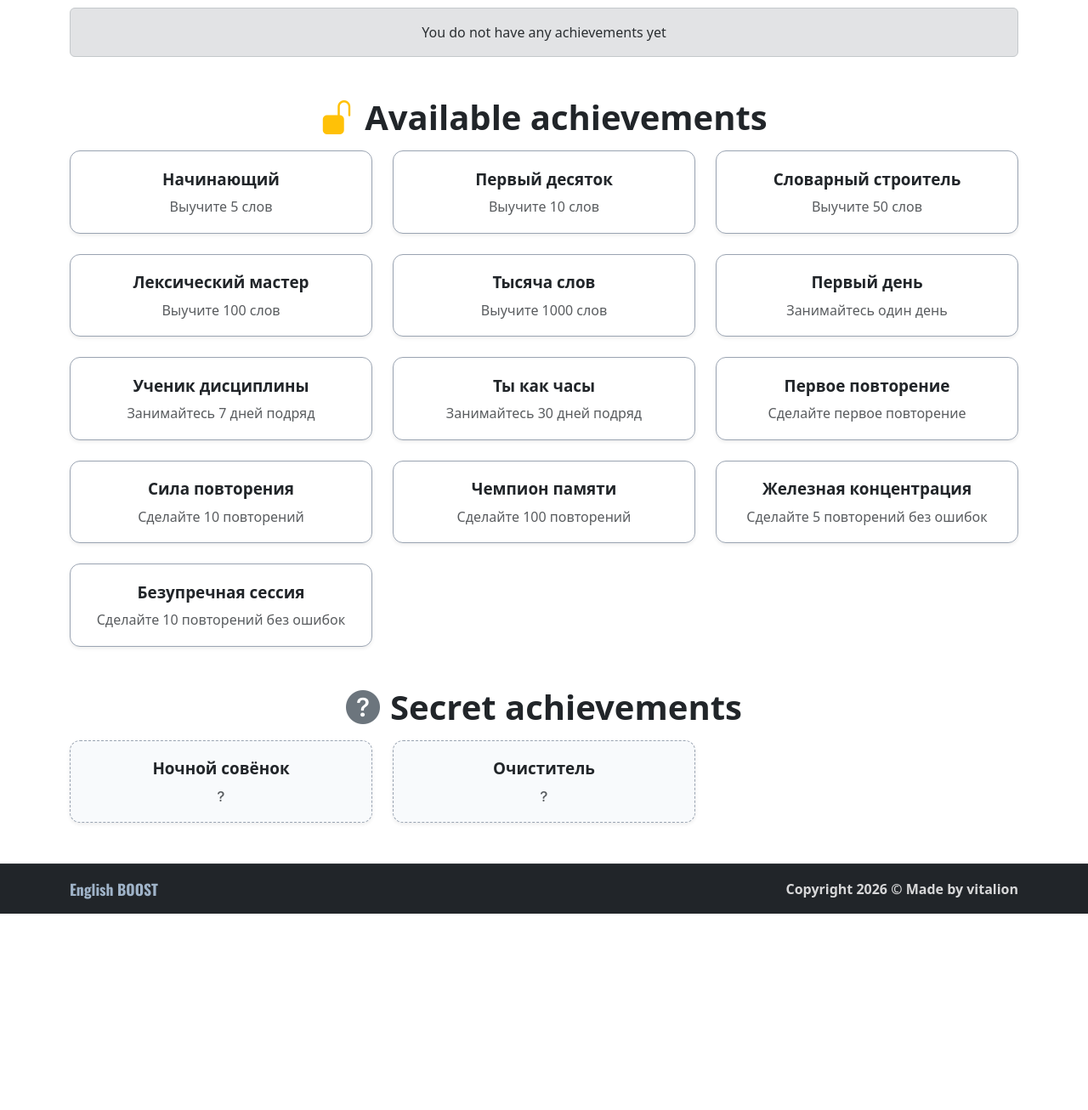
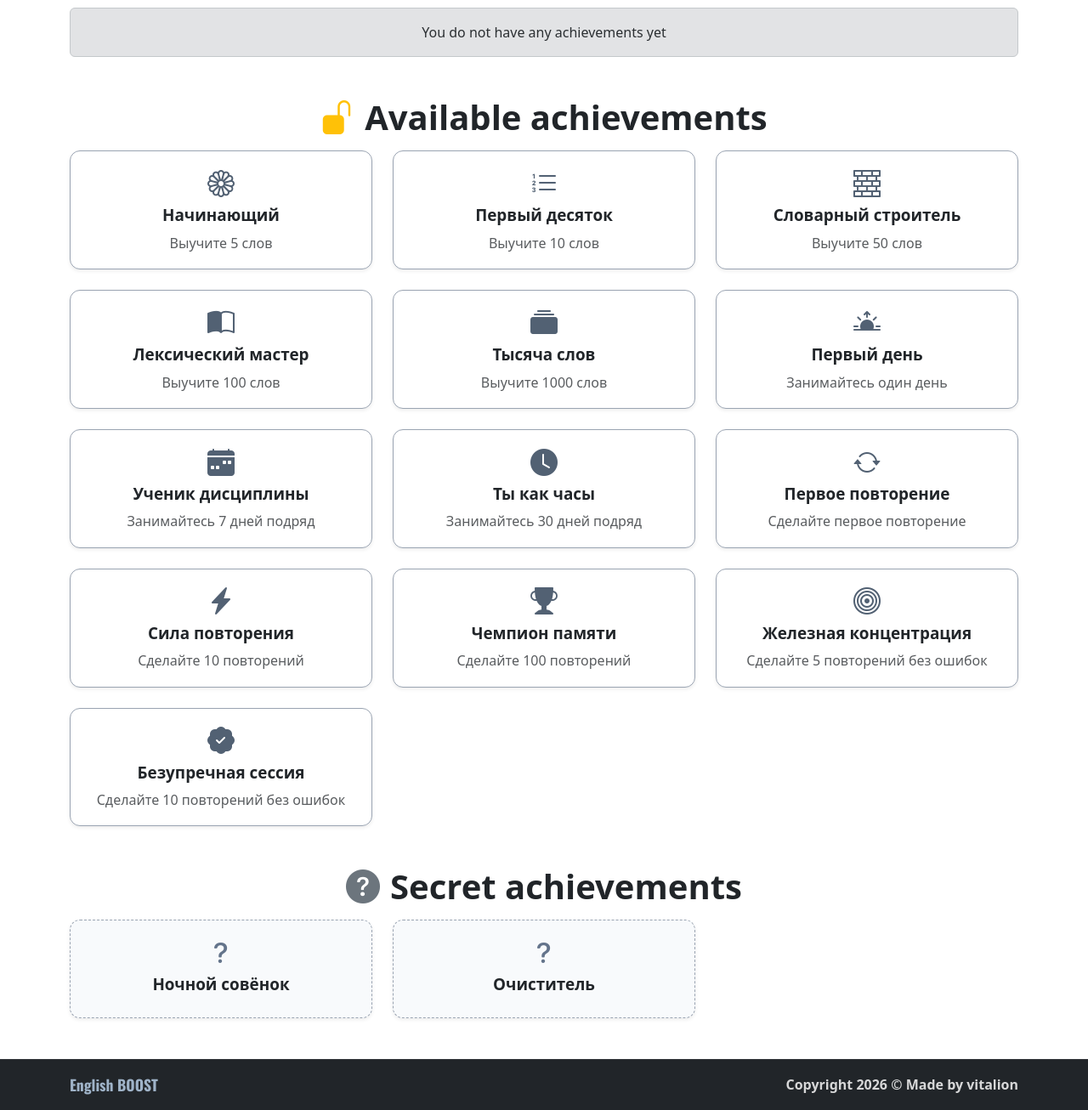
Before and after one commit to vitaleoneee/english-boost, a Django app: page /progress/achievements/ in a window 1280 px wide. Shown: the part 179-1485 px from the top of the page at 85% size. Before the commit the page ends 1254 px from the top, so only its background shows below. Run offline with Django 5.2, Linux system fonts and the light colour scheme; the visitor is signed in with stand-in values (Sample User, id 1); data comes from the database, SQL or seed files in the repository; data that the repository does not hold is empty; parts of the project's set-up code (start-up, migrations or seed data) failed here and were passed over.

Commit message:
feat: add unique icons to achievements

```diff
--- a/apps/core/templates/core/partials/toasts.html
+++ b/apps/core/templates/core/partials/toasts.html
@@ -1,6 +1,6 @@
 {% if unseen_achievements %}
     {% for user_achievement in unseen_achievements %}
-        {% include 'includes/toast_achievement_message.html' with message=user_achievement.achievement.name description=user_achievement.achievement.description %}
+        {% include 'includes/toast_achievement_message.html' with message=user_achievement.achievement.name description=user_achievement.achievement.description icon=user_achievement.achievement.icon %}
     {% endfor %}
     <div class="d-none"
          hx-post="{% url 'core:mark-achievements-seen' %}"
--- a/apps/progress/admin.py
+++ b/apps/progress/admin.py
@@ -25,7 +25,7 @@ class AchievementAdmin(ModelAdmin):
     list_filter = ("is_secret",)
     compressed_fields = True
     warn_unsaved_form = True
-    list_display = ("id", "name", "is_secret", "description")
+    list_display = ("id", "name", "icon", "is_secret", "description")
 
 
 @admin.register(UserAchievement)
--- a/apps/progress/models.py
+++ b/apps/progress/models.py
@@ -99,6 +99,12 @@ class Achievement(models.Model):
     name = models.CharField(max_length=100, verbose_name=_("Name"))
     description = models.TextField(verbose_name=_("Description"))
     is_secret = models.BooleanField(default=False, verbose_name=_("Secret achievement"))
+    icon = models.CharField(
+        max_length=50,
+        default="bi-award-fill",
+        verbose_name=_("Icon"),
+        help_text=_("Bootstrap Icons class, for example: bi-book-fill"),
+    )
 
     class Meta:
         verbose_name = _("Achievement")
--- a/apps/progress/templates/progress/achievements.html
+++ b/apps/progress/templates/progress/achievements.html
@@ -22,7 +22,7 @@
                         <div class="card h-100 achievement-card achievement-card-earned shadow-sm">
                             <div class="card-body text-center">
                                 <span class="achievement-card-icon">
-                                    <i class="bi bi-check-circle-fill" aria-hidden="true"></i>
+                                    <i class="bi {{ ua.achievement.icon }}" aria-hidden="true"></i>
                                 </span>
                                 <h5 class="card-title">{{ ua.achievement.name }}</h5>
                                 <p class="card-text text-muted">{{ ua.achievement.description }}</p>
@@ -51,6 +51,9 @@
                     <div class="col">
                         <div class="card h-100 achievement-card achievement-card-available shadow-sm">
                             <div class="card-body text-center">
+                                <span class="achievement-card-icon achievement-card-icon-available">
+                                    <i class="bi {{ a.icon }}" aria-hidden="true"></i>
+                                </span>
                                 <h5 class="card-title">{{ a.name }}</h5>
                                 <p class="card-text text-muted">{{ a.description }}</p>
                             </div>
@@ -76,10 +79,10 @@
                     <div class="col">
                         <div class="card h-100 achievement-card achievement-card-secret shadow-sm">
                             <div class="card-body text-center">
+                                <span class="achievement-card-icon achievement-card-icon-secret">
+                                    <i class="bi bi-question-lg" aria-hidden="true"></i>
+                                </span>
                                 <h5 class="card-title">{{ sa.name }}</h5>
-                                <p class="card-text text-muted">
-                                    <i class="bi bi-question-lg" aria-hidden="true"></i>
-                                </p>
                             </div>
                         </div>
                     </div>
--- a/fixtures.json
+++ b/fixtures.json
@@ -1049,7 +1049,8 @@
     "fields": {
       "name": "Начинающий",
       "description": "Выучите 5 слов",
-      "is_secret": false
+      "is_secret": false,
+      "icon": "bi-flower1"
     }
   },
   {
@@ -1058,7 +1059,8 @@
     "fields": {
       "name": "Первый десяток",
       "description": "Выучите 10 слов",
-      "is_secret": false
+      "is_secret": false,
+      "icon": "bi-list-ol"
     }
   },
   {
@@ -1067,7 +1069,8 @@
     "fields": {
       "name": "Словарный строитель",
       "description": "Выучите 50 слов",
-      "is_secret": false
+      "is_secret": false,
+      "icon": "bi-bricks"
     }
   },
   {
@@ -1076,7 +1079,8 @@
     "fields": {
       "name": "Лексический мастер",
       "description": "Выучите 100 слов",
-      "is_secret": false
+      "is_secret": false,
+      "icon": "bi-book-half"
     }
   },
   {
@@ -1085,7 +1089,8 @@
     "fields": {
       "name": "Тысяча слов",
       "description": "Выучите 1000 слов",
-      "is_secret": false
+      "is_secret": false,
+      "icon": "bi-collection-fill"
     }
   },
   {
@@ -1094,7 +1099,8 @@
     "fields": {
       "name": "Первый день",
       "description": "Занимайтесь один день",
-      "is_secret": false
+      "is_secret": false,
+      "icon": "bi-sunrise-fill"
     }
   },
   {
@@ -1103,7 +1109,8 @@
     "fields": {
       "name": "Ученик дисциплины",
       "description": "Занимайтесь 7 дней подряд",
-      "is_secret": false
+      "is_secret": false,
+      "icon": "bi-calendar-week-fill"
     }
   },
   {
@@ -1112,7 +1119,8 @@
     "fields": {
       "name": "Ты как часы",
       "description": "Занимайтесь 30 дней подряд",
-      "is_secret": false
+      "is_secret": false,
+      "icon": "bi-clock-fill"
     }
   },
   {
@@ -1121,7 +1129,8 @@
     "fields": {
       "name": "Ночной совёнок",
       "description": "Занимайтесь с 00:00 до 05:00",
-      "is_secret": true
+      "is_secret": true,
+      "icon": "bi-moon-stars-fill"
     }
   },
   {
@@ -1130,7 +1139,8 @@
     "fields": {
       "name": "Первое повторение",
       "description": "Сделайте первое повторение",
-      "is_secret": false
+      "is_secret": false,
+      "icon": "bi-arrow-repeat"
     }
   },
   {
@@ -1139,7 +1149,8 @@
     "fields": {
       "name": "Сила повторения",
       "description": "Сделайте 10 повторений",
-      "is_secret": false
+      "is_secret": false,
+      "icon": "bi-lightning-charge-fill"
     }
   },
   {
@@ -1148,7 +1159,8 @@
     "fields": {
       "name": "Чемпион памяти",
       "description": "Сделайте 100 повторений",
-      "is_secret": false
+      "is_secret": false,
+      "icon": "bi-trophy-fill"
     }
   },
   {
@@ -1157,7 +1169,8 @@
     "fields": {
       "name": "Железная концентрация",
       "description": "Сделайте 5 повторений без ошибок",
-      "is_secret": false
+      "is_secret": false,
+      "icon": "bi-bullseye"
     }
   },
   {
@@ -1166,7 +1179,8 @@
     "fields": {
       "name": "Безупречная сессия",
       "description": "Сделайте 10 повторений без ошибок",
-      "is_secret": false
+      "is_secret": false,
+      "icon": "bi-patch-check-fill"
     }
   },
   {
@@ -1175,7 +1189,8 @@
     "fields": {
       "name": "Очиститель",
       "description": "Удалите 10 слов из списка изучения",
-      "is_secret": true
+      "is_secret": true,
+      "icon": "bi-eraser-fill"
     }
   }
 ]
--- a/static/css/reward_card.css
+++ b/static/css/reward_card.css
@@ -57,8 +57,17 @@
 .achievement-card-icon {
     color: #198754;
     display: inline-block;
-    font-size: 1.25rem;
-    margin-bottom: 0.35rem;
+    font-size: 2rem;
+    line-height: 1;
+    margin-bottom: 0.65rem;
+}
+
+.achievement-card-icon-available {
+    color: #526173;
+}
+
+.achievement-card-icon-secret {
+    color: #64748b;
 }
 
 .achievement-empty {
--- a/templates/includes/toast_achievement_message.html
+++ b/templates/includes/toast_achievement_message.html
@@ -4,7 +4,7 @@
     <div class="toast show align-items-center text-white bg-success border-0" role="alert">
         <div class="d-flex">
             <div class="toast-body">
-                <div>🏆 {% trans "New achievement:" %} <strong>{{ message }}</strong></div>
+                <div><i class="bi {{ icon|default:'bi-trophy-fill' }} me-1" aria-hidden="true"></i> {% trans "New achievement:" %} <strong>{{ message }}</strong></div>
                 {% if description %}
                     <div class="small opacity-75">{{ description }}</div>
                 {% endif %}
```
Also changed, not shown: apps/progress/migrations/0019_achievement_icon.py (added).
